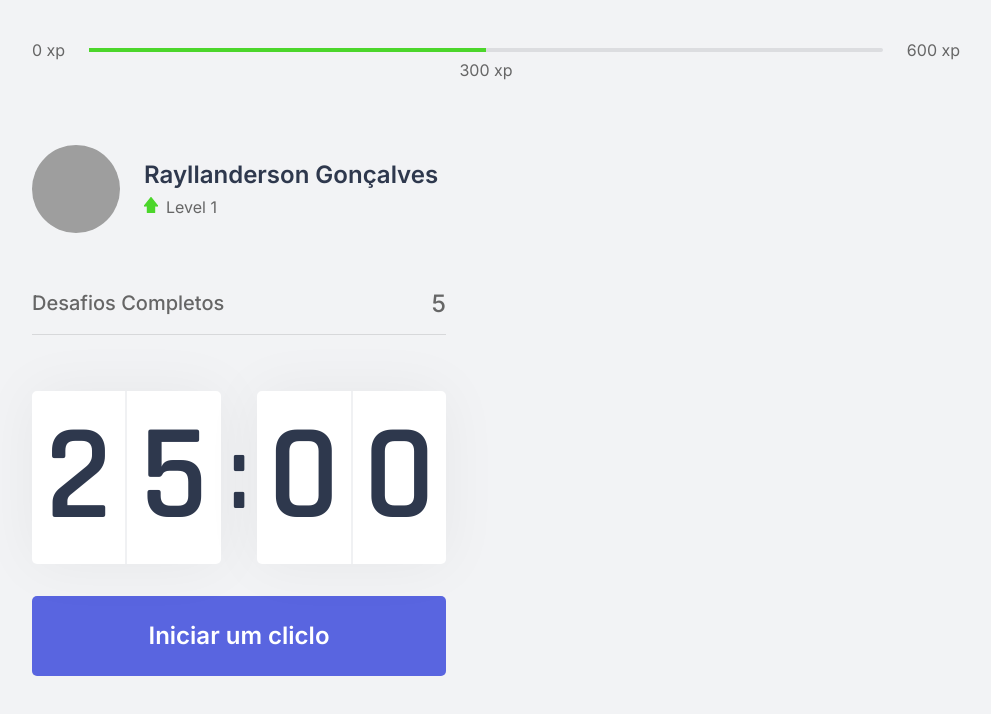
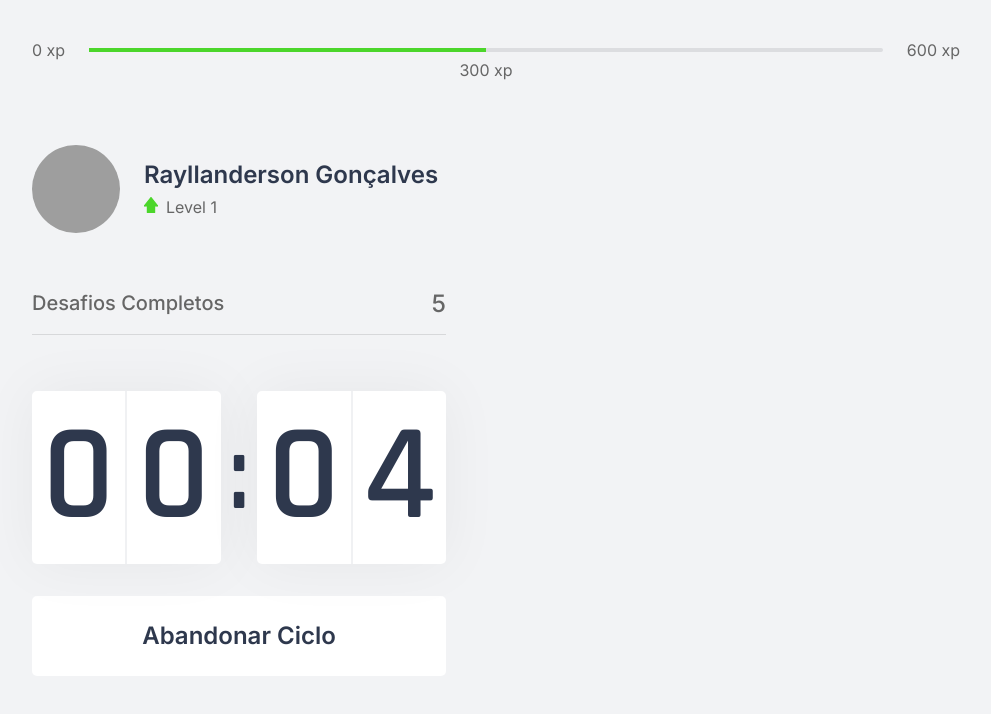
Before and after one commit to Rayllanderson/nlw-4, a Next.js app: page / in a window 1280 px wide. Both pictures are taken after a click on the button "Iniciar um cliclo". Shown: the top 714 px of the page, without its empty margins (144-1135 px from the left). Built offline with nearby package versions, Linux system fonts and the light colour scheme; grey boxes are pictures that could not be loaded.

Commit message:
finalizando countdown

```diff
--- a/src/components/Countdown.tsx
+++ b/src/components/Countdown.tsx
@@ -1,21 +1,77 @@
+import { useState, useEffect } from 'react'
 import styles from '../styles/components/Countdown.module.css'
 
-export function Countdown(){
+let countdownTimeout: NodeJS.Timeout;
+
+export function Countdown() {
+  const defaultTime = 0.1 * 60;
+  const [time, setTime] = useState(defaultTime);
+  const [isActive, setIsActive] = useState(false);
+  const [hasFinished, setHasFinished] = useState(false);
+
+  const minutes = Math.floor(time / 60);
+  const seconds = time % 60;
+
+  const [minuteLeft, minuteRight] = String(minutes).padStart(2, '0').split('');
+  const [secondLeft, secondRight] = String(seconds).padStart(2, '0').split('');
+
+  function startCountdown() {
+    setIsActive(true)
+  }
+  function resetCountdown() {
+    setIsActive(false);
+    clearTimeout(countdownTimeout);
+    setTime(defaultTime);
+  }
+
+  useEffect(() => {
+    if (isActive && time > 0) {
+      countdownTimeout = setTimeout(() => {
+        setTime(time - 1)
+      }, 1000)
+    } else if (isActive && time === 0) {
+      setHasFinished(true)
+      setIsActive(false)
+    }
+  }, [isActive, time])
+
   return (
     <div>
       <div className={styles.countdownContainer}>
         <div>
-          <span>2</span>
-          <span>5</span>
+          <span>{minuteLeft}</span>
+          <span>{minuteRight}</span>
         </div>
         <span>:</span>
         <div>
-          <span>0</span>
-          <span>0</span>
+          <span>{secondLeft}</span>
+          <span>{secondRight}</span>
         </div>
       </div>
 
-      <button type="button" className={styles.countdownBtn}> Iniciar um cliclo</button>
+      { hasFinished ? (
+        <button
+          disabled
+          className={styles.countdownBtn}>
+          Ciclo Encerrado
+        </button>
+      ) : (
+        <>
+          { isActive ? (
+            <button type="button"
+              className={`${styles.countdownBtn} ${styles.countdownBtnActive}`}
+              onClick={resetCountdown}>
+              Abandonar Ciclo
+            </button>
+          ) : (
+            <button type="button"
+              className={styles.countdownBtn}
+              onClick={startCountdown}>
+              Iniciar um cliclo
+            </button>
+          )}
+        </>
+      )}
     </div>
   )
 }
--- a/src/styles/components/Countdown.module.css
+++ b/src/styles/components/Countdown.module.css
@@ -51,6 +51,22 @@
     transition: background-color 0.2s;
 }
 
-.countdownBtn:hover{
-  background: var(--blue-dark);
+.countdownBtn:not(:disabled):hover {
+    background: var(--blue-dark);
 }
+
+.countdownBtnActive {
+    background: var(--white);
+    color: var(--title);
+}
+
+.countdownBtnActive:not(:disabled):hover {
+    background: var(--red);
+    color: var(--white);
+}
+
+.countdownBtn:disabled {
+    background:var(--white);
+    color: var(--text);
+    cursor: not-allowed;
+}
```
Also changed, not shown: challenges.json (added, +62 -0 lines).
